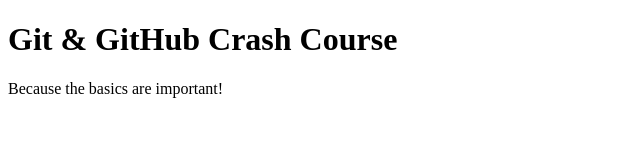
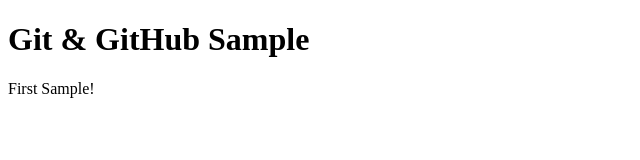
Before and after one commit to souji1208/Sample, a plain HTML site: page index.html in a window 1280 px wide. Shown: the whole page, without its empty margins (0-640 px from the left). Drawn offline with Linux system fonts and the light colour scheme.

Commit message:
Update index.html

```diff
--- a/index.html
+++ b/index.html
@@ -4,10 +4,10 @@
     <meta charset="UTF-8" />
     <meta http-equiv="X-UA-Compatible" content="IE=edge" />
     <meta name="viewport" content="width=device-width, initial-scale=1.0" />
-    <title>Git & GitHub Crash Course</title>
+    <title>Git & GitHub Sample</title>
   </head>
   <body>
-    <h1>Git & GitHub Crash Course</h1>
-    <p>Because the basics are important!</p>
+    <h1>Git & GitHub Sample</h1>
+    <p>First Sample!</p>
   </body>
 </html>
```
